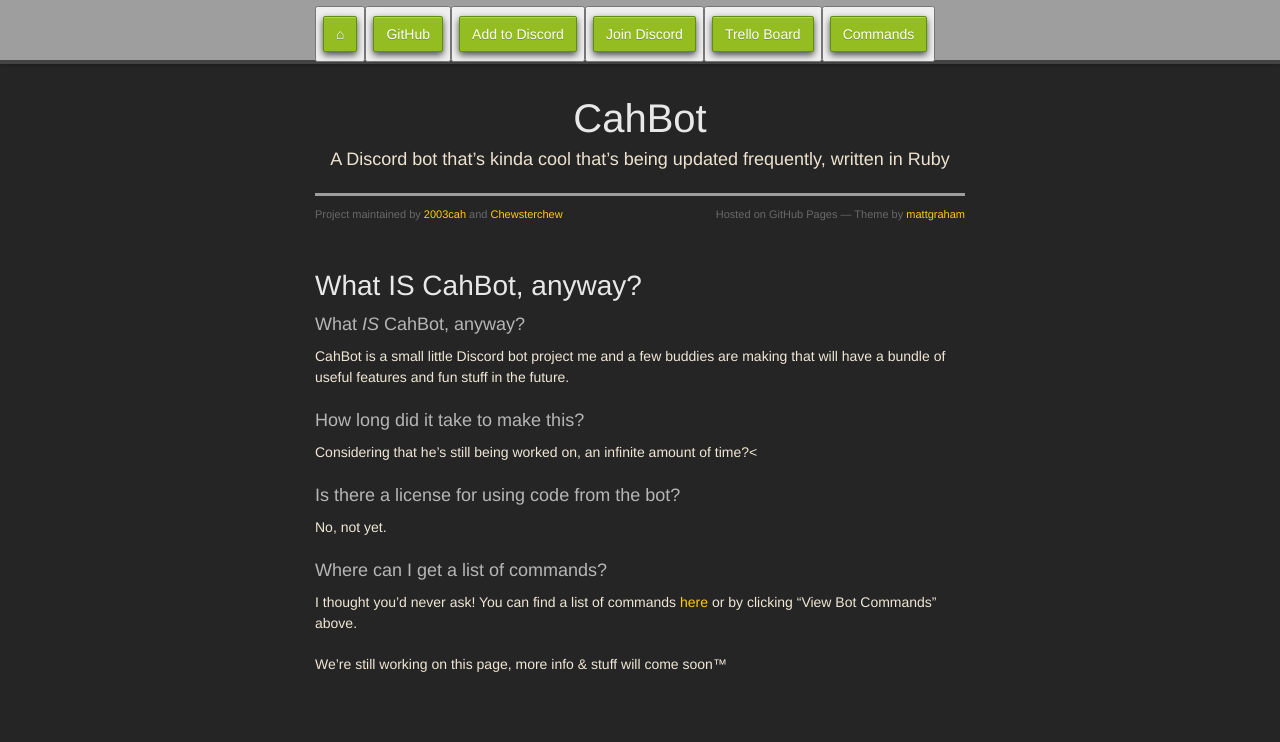
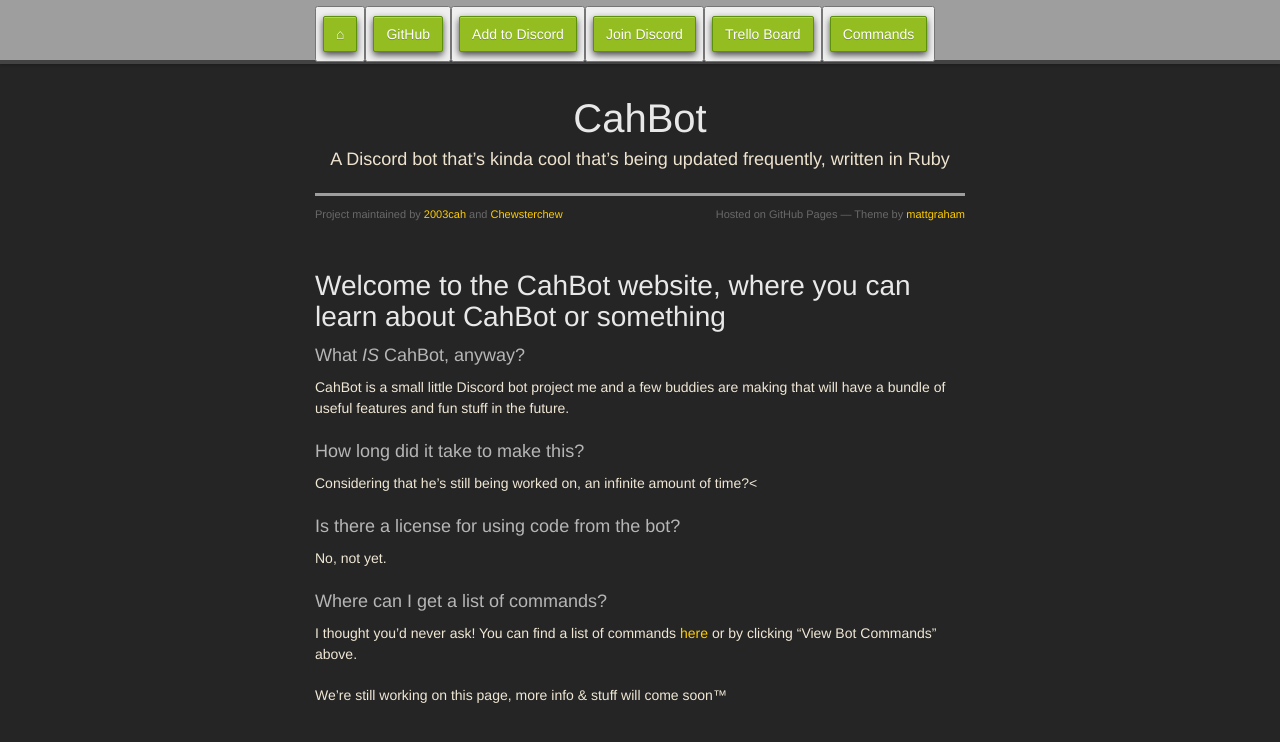
Before and after one commit to CahBots/cahbot, a Jekyll site: the page built from index.md, in a window 1280 px wide. Shown: the top 742 px of the page. Built offline with Jekyll 4.4.1, drawn with Linux system fonts in a browser that asks for light colours; nearby versions of some CDN libraries; some web fonts are replaced; our own code applies the rules of GitHub Pages for plain Markdown files.

Commit message:
Update index.md
https://cdn.discordapp.com/attachments/252196054101917696/347599066730987553/Screen_Shot_2017-08-16_at_9.33.06_PM.png

https://cdn.discordapp.com/attachments/252196054101917696/347600973058801675/Screen_Shot_2017-08-16_at_9.42.01_PM.png

```diff
--- a/index.md
+++ b/index.md
@@ -1,5 +1,6 @@
 ---
 layout: main
+title: Welcome to the CahBot website, where you can learn about CahBot or something
 ---
 
 ### What *IS* CahBot, anyway?
```
